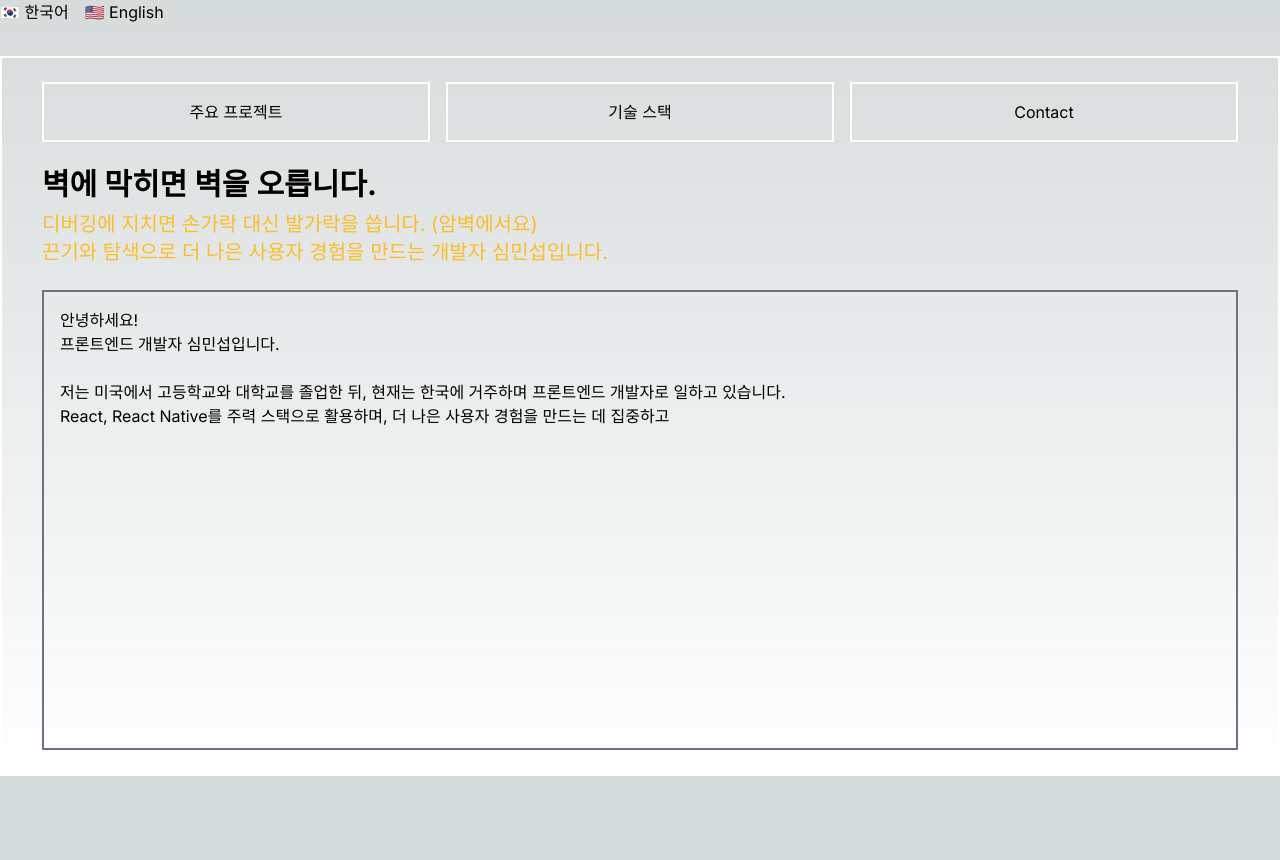
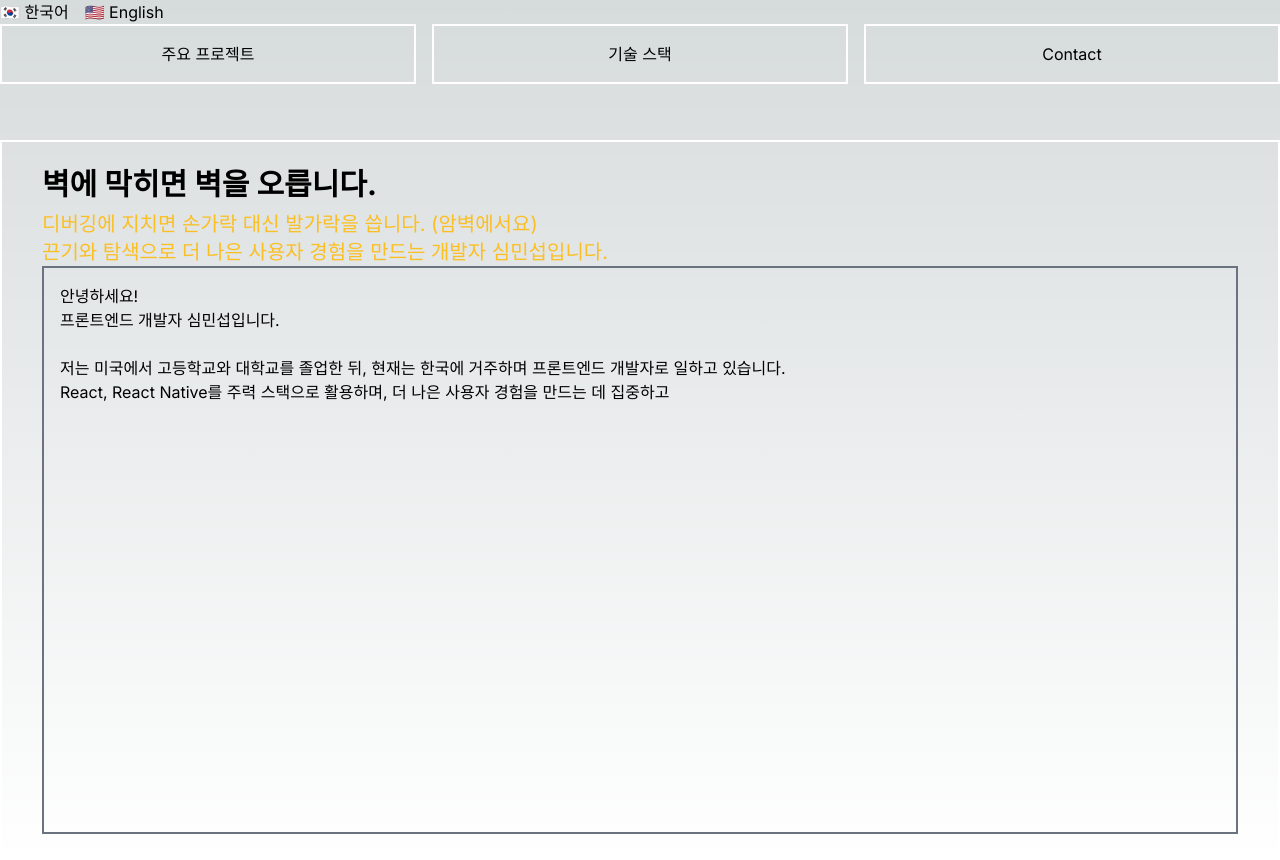
Before and after one commit to Earlssu/sms-portfolio-next, a Next.js app: page / in a window 1280 px wide. Before the commit the page ends 800 px from the top, so only its background shows below. Built offline with nearby package versions, Linux system fonts and the light colour scheme.

Commit message:
Fix: hydration 오류 수정

```diff
--- a/src/app/career/layout.tsx
+++ b/src/app/career/layout.tsx
@@ -1,15 +1,13 @@
 // src/app/career/layout.tsx
-import type { Metadata } from "next";
-import { Inter } from "next/font/google";
-import I18nProvider from "@/shared/components/I18nProvider";
-import CommonHeader from "@/shared/components/CommonHeader";
-import NavButtons from "@/shared/components/NavButtons";
+import type { Metadata } from 'next';
+import { Inter } from 'next/font/google';
+import { Fragment } from 'react';
 
-const inter = Inter({ subsets: ["latin"] });
+const inter = Inter({ subsets: ['latin'] });
 
 export const metadata: Metadata = {
-  title: "Career Page",
-  description: "Career only",
+  title: 'Career Page',
+  description: 'Career only',
 };
 
 export default function CareerLayout({
@@ -17,19 +15,5 @@ export default function CareerLayout({
 }: {
   children: React.ReactNode;
 }) {
-  return (
-    <html lang="ko">
-      <body className={inter.className}>
-        <I18nProvider>
-          <header>
-            <CommonHeader />
-            {/* TODO: 적절한 네비게이션 생성 시 해당 컴포넌트는 삭제 */}
-            <NavButtons />
-          </header>
-          {/* NavButtons, container div 등 제외 */}
-          <main>{children}</main>
-        </I18nProvider>
-      </body>
-    </html>
-  );
+  return <Fragment>{children}</Fragment>;
 }
--- a/src/app/layout.tsx
+++ b/src/app/layout.tsx
@@ -1,15 +1,15 @@
-import type { Metadata } from "next";
-import { Inter } from "next/font/google";
-import "./globals.css";
-import CommonHeader from "@/shared/components/CommonHeader";
-import NavButtons from "@/shared/components/NavButtons";
-import I18nProvider from "@/shared/components/I18nProvider";
+import type { Metadata } from 'next';
+import { Inter } from 'next/font/google';
+import './globals.css';
+import CommonHeader from '@/shared/components/CommonHeader';
+import NavButtons from '@/shared/components/NavButtons';
+import I18nProvider from '@/shared/components/I18nProvider';
 
-const inter = Inter({ subsets: ["latin"] });
+const inter = Inter({ subsets: ['latin'] });
 
 export const metadata: Metadata = {
-  title: "Create Next App",
-  description: "Generated by create next app",
+  title: 'Create Next App',
+  description: 'Generated by create next app',
 };
 
 export default function RootLayout({
@@ -24,7 +24,7 @@ export default function RootLayout({
           <header>
             <CommonHeader />
           </header>
-          <main className="mx-auto border-2 border-white w-full max-w-screen-xl mt-8 px-10 py-6 min-h-[90dvh] flex flex-col">
+          <main>
             <div className="flex-1 flex flex-col gap-6 min-h-0">
               <NavButtons />
               {children}
--- a/src/app/page.tsx
+++ b/src/app/page.tsx
@@ -1,14 +1,13 @@
-"use client";
+'use client';
 
-import TypingText from "@/shared/components/TypingText";
-import { useCommonTranslations } from "@/shared/hooks/useCommonTranslations";
-import { Fragment } from "react";
+import TypingText from '@/shared/components/TypingText';
+import { useCommonTranslations } from '@/shared/hooks/useCommonTranslations';
 
 export default function Home() {
   const { hero, heroDesc01, heroDesc02, typeText } = useCommonTranslations();
 
   return (
-    <Fragment>
+    <div className="mx-auto border-2 border-white w-full max-w-screen-xl mt-8 px-10 py-6 min-h-[90dvh] flex flex-col">
       <div>
         <h1 className="text-3xl font-bold">{hero}</h1>
         <p className="mt-2 text-xl text-amber-400">
@@ -19,6 +18,6 @@ export default function Home() {
       <div className="border-2 border-gray-500 w-full p-4 min-h-40 flex-1">
         <TypingText text={typeText} speed={25} />
       </div>
-    </Fragment>
+    </div>
   );
 }
--- a/src/shared/components/NavButtons.tsx
+++ b/src/shared/components/NavButtons.tsx
@@ -1,6 +1,6 @@
 "use client";
 
-import React from "react";
+import React, { useEffect, useState } from "react";
 import Button from "./Button";
 import { useRouter } from "next/navigation";
 import { NAV_ITEMS } from "@/shared/const/navButtonUrls";
@@ -10,6 +10,27 @@ const NavButtons: React.FC = () => {
   const router = useRouter();
   const { career, skills, contact } = useCommonTranslations();
   const labels = { career, skills, contact };
+  const [isMounted, setIsMounted] = useState(false);
+
+  useEffect(() => {
+    setIsMounted(true);
+  }, []);
+
+  if (!isMounted) {
+    return (
+      <div className="w-full flex gap-4 py-4">
+        {NAV_ITEMS.map((item, idx) => (
+          <button
+            key={`btn_placeholder_${idx}`}
+            className="hover:bg-red-300 border-2 border-white p-4 flex-1"
+            disabled
+          >
+            <span className="text-center">{item.key}</span>
+          </button>
+        ))}
+      </div>
+    );
+  }
 
   return (
     <div className="w-full flex gap-4 py-4">
```
